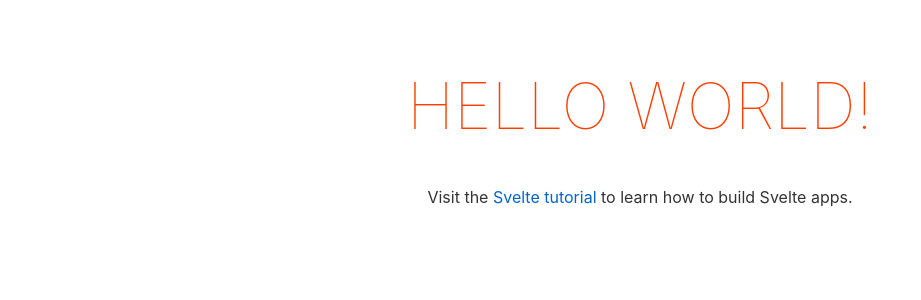
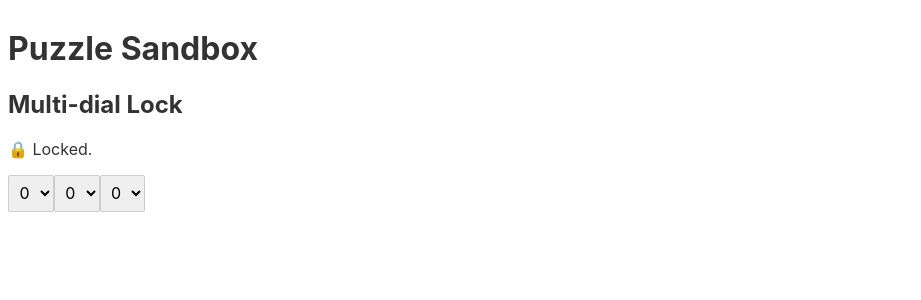
Before and after one commit to BrandenSoropia/svelte-puzzle-sandbox, a Svelte app: page / in a window 1280 px wide. Shown: the top 300 px of the page, without its empty margins (0-921 px from the left). Built offline with nearby package versions, Linux system fonts and the light colour scheme.

Commit message:
Basic Dial and MutliDialLock. Started dev notes.

```diff
--- a/public/index.html
+++ b/public/index.html
@@ -1,18 +1,17 @@
 <!DOCTYPE html>
 <html lang="en">
-<head>
-	<meta charset='utf-8'>
-	<meta name='viewport' content='width=device-width,initial-scale=1'>
+  <head>
+    <meta charset="utf-8" />
+    <meta name="viewport" content="width=device-width,initial-scale=1" />
 
-	<title>Svelte app</title>
+    <title>Svelte app</title>
 
-	<link rel='icon' type='image/png' href='/favicon.png'>
-	<link rel='stylesheet' href='/global.css'>
-	<link rel='stylesheet' href='/build/bundle.css'>
+    <link rel="icon" type="image/png" href="/favicon.png" />
+    <link rel="stylesheet" href="/global.css" />
+    <link rel="stylesheet" href="/build/bundle.css" />
 
-	<script defer src='/build/bundle.js'></script>
-</head>
+    <script defer src="/build/bundle.js"></script>
+  </head>
 
-<body>
-</body>
+  <body></body>
 </html>
--- a/src/App.svelte
+++ b/src/App.svelte
@@ -1,30 +1,8 @@
 <script>
-	export let name;
+  import MultiDialLock from "./combination-locks/MultiDialLock.svelte";
 </script>
 
 <main>
-	<h1>Hello {name}!</h1>
-	<p>Visit the <a href="https://svelte.dev/tutorial">Svelte tutorial</a> to learn how to build Svelte apps.</p>
+  <h1>Puzzle Sandbox</h1>
+  <MultiDialLock combination={[1, 2, 3]} />
 </main>
-
-<style>
-	main {
-		text-align: center;
-		padding: 1em;
-		max-width: 240px;
-		margin: 0 auto;
-	}
-
-	h1 {
-		color: #ff3e00;
-		text-transform: uppercase;
-		font-size: 4em;
-		font-weight: 100;
-	}
-
-	@media (min-width: 640px) {
-		main {
-			max-width: none;
-		}
-	}
-</style>
--- /dev/null
+++ b/src/combination-locks/MultiDialLock.svelte
@@ -0,0 +1,39 @@
+<script>
+  import Dial from "./components/Dial.svelte";
+  import { isCorrectCombination } from "./utils";
+
+  export let combination;
+  export let initialGivenValues = Array(combination.length).fill(0);
+
+  let givenValues = [...initialGivenValues];
+  let isValid = isCorrectCombination(givenValues, combination);
+
+  function setDial(dialIndex, value) {
+    // Update value in correct place and return new array to cause component update!
+    givenValues = givenValues.map((dialValue, index) =>
+      dialIndex === index ? value : dialValue
+    );
+  }
+
+  $: {
+    if (!isValid && isCorrectCombination(givenValues, combination)) {
+      isValid = true;
+    }
+  }
+</script>
+
+<section>
+  <h2>Multi-dial Lock</h2>
+  <p>{isValid ? "\u{1F513} Unlocked!" : "\u{1F512} Locked."}</p>
+  <form>
+    {#each combination as _, index}
+      <Dial
+        name={`dial-${index}`}
+        initialValue={initialGivenValues[index]}
+        onBlur={(value) => {
+          setDial(index, value);
+        }}
+      />
+    {/each}
+  </form>
+</section>
--- /dev/null
+++ b/src/combination-locks/components/Dial.svelte
@@ -0,0 +1,19 @@
+<script>
+  export let name;
+  export let initialValue = 0;
+  export let onBlur;
+
+  const values = [0, 1, 2, 3, 4, 5, 6, 7, 8, 9];
+</script>
+
+<!-- select's values are strings, so convert back into number -->
+<select
+  autocomplete="off"
+  {name}
+  bind:value={initialValue}
+  on:blur={(e) => onBlur(parseInt(e.target.value))}
+>
+  {#each values as value}
+    <option {value}>{value}</option>
+  {/each}
+</select>
--- /dev/null
+++ b/src/combination-locks/utils.js
@@ -0,0 +1,3 @@
+export const isCorrectCombination = (given, correctCombination) => {
+  return !given.some((value, index) => correctCombination[index] !== value);
+};
--- a/src/main.js
+++ b/src/main.js
@@ -1,10 +1,7 @@
-import App from './App.svelte';
+import App from "./App.svelte";
 
 const app = new App({
-	target: document.body,
-	props: {
-		name: 'world'
-	}
+  target: document.body,
 });
 
 export default app;
```
Also changed, not shown: public/DEV_NOTES.md (added, +11 -0 lines), scripts/setupTypeScript.js (+56 -43 lines).
